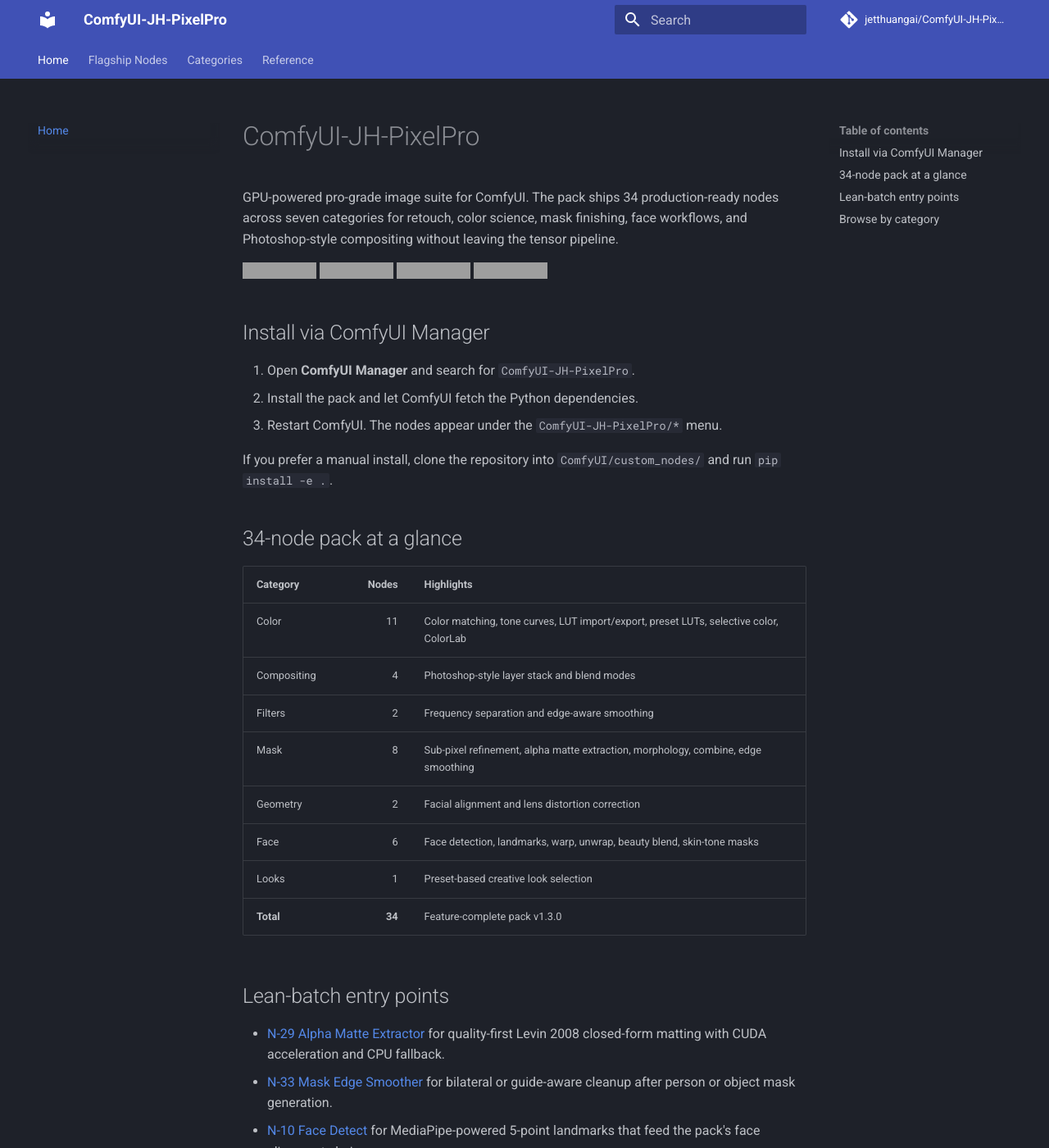
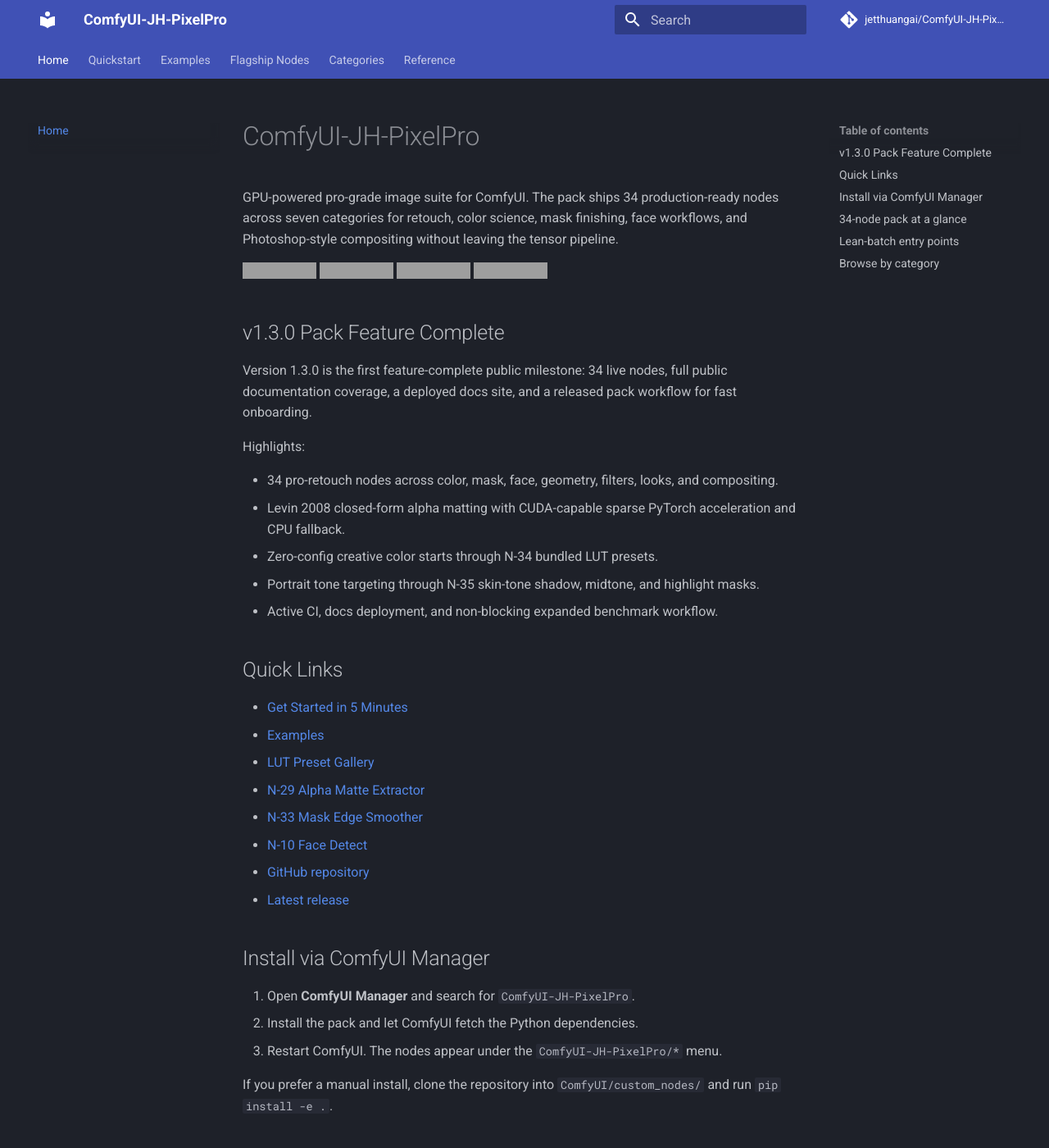
Before and after one commit to jetthuangai/ComfyUI-JH-PixelPro, an MkDocs documentation site: the page built from docs/index.md, in a window 1280 px wide and 1400 px high. Shown: the whole window at 82% size. Built offline with MkDocs 1.6.1 and Material for MkDocs 9.7.7, drawn with Linux system fonts in a browser that asks for light colours; comment, search, counter and statistics services are not loaded; grey boxes are pictures that could not be loaded.

Commit message:
docs(batch-17): post-v1.3.0 polish — LUT preset gallery + quickstart + homepage hero + examples
Generate 6 LUT preset before/after visual gallery using
workflows/sample_portrait.jpg + N-34 LUT Preset node applied
programmatically; save PNG assets under
docs/assets/examples/lut-preset/ (grid composite OR per-preset pairs).

Add docs/quickstart.md 5-step Get Started guide covering Manager
install + workflow drag-drop + first run. Enhance docs/index.md
homepage with v1.3.0 milestone banner, feature highlights, and quick
links section.

Create docs/examples/ folder with landing page + LUT preset gallery
embed page. Optional secondary example pages as Codex Rule 6 scope
extension.

Update mkdocs.yml nav to include new quickstart + examples sections.
CHANGELOG [Unreleased] ### Added bullet notes polish batch.

Pure docs + asset generation scope; no code/test/workflow-JSON/core/
nodes/pyproject changes. 1-commit fast-forward on parent b317946
(v1.3.0 peel).

```diff
--- a/docs/index.md
+++ b/docs/index.md
@@ -6,6 +6,29 @@
 [![Docs](https://img.shields.io/badge/docs-github_pages-0A84FF?logo=materialformkdocs&logoColor=white)](https://jetthuangai.github.io/ComfyUI-JH-PixelPro/)
 [![Python](https://img.shields.io/badge/python-3.10%2B-3776AB?logo=python&logoColor=white)](https://www.python.org/)
 [![License](https://img.shields.io/badge/license-Apache%202.0-555555)](https://github.com/jetthuangai/ComfyUI-JH-PixelPro/blob/main/LICENSE)
+
+## v1.3.0 Pack Feature Complete
+
+Version 1.3.0 is the first feature-complete public milestone: 34 live nodes, full public documentation coverage, a deployed docs site, and a released pack workflow for fast onboarding.
+
+Highlights:
+
+- 34 pro-retouch nodes across color, mask, face, geometry, filters, looks, and compositing.
+- Levin 2008 closed-form alpha matting with CUDA-capable sparse PyTorch acceleration and CPU fallback.
+- Zero-config creative color starts through N-34 bundled LUT presets.
+- Portrait tone targeting through N-35 skin-tone shadow, midtone, and highlight masks.
+- Active CI, docs deployment, and non-blocking expanded benchmark workflow.
+
+## Quick Links
+
+- [Get Started in 5 Minutes](quickstart.md)
+- [Examples](examples/index.md)
+- [LUT Preset Gallery](examples/lut-preset-gallery.md)
+- [N-29 Alpha Matte Extractor](nodes/n29-alpha-matte-extractor.md)
+- [N-33 Mask Edge Smoother](nodes/n33-mask-edge-smoother.md)
+- [N-10 Face Detect](nodes/n10-face-detect.md)
+- [GitHub repository](https://github.com/jetthuangai/ComfyUI-JH-PixelPro)
+- [Latest release](https://github.com/jetthuangai/ComfyUI-JH-PixelPro/releases/latest)
 
 ## Install via ComfyUI Manager
 
--- a/mkdocs.yml
+++ b/mkdocs.yml
@@ -24,6 +24,11 @@
 
 nav:
   - Home: index.md
+  - Quickstart: quickstart.md
+  - Examples:
+      - Overview: examples/index.md
+      - LUT Preset Gallery: examples/lut-preset-gallery.md
+      - Skin Tone Retouch Chain: examples/skin-tone-retouch.md
   - Flagship Nodes:
       - N-29 Alpha Matte Extractor: nodes/n29-alpha-matte-extractor.md
       - N-33 Mask Edge Smoother: nodes/n33-mask-edge-smoother.md
```
Also changed, not shown: CHANGELOG.md (+1 -1 lines), docs/examples/index.md (added, +22 -0 lines), docs/examples/lut-preset-gallery.md (added, +22 -0 lines), docs/examples/skin-tone-retouch.md (added, +31 -0 lines), docs/quickstart.md (added, +56 -0 lines), docs/assets/examples/lut-preset/cinematic-teal-orange-before-after.png (added), docs/assets/examples/lut-preset/cool-portrait-before-after.png (added), docs/assets/examples/lut-preset/high-contrast-before-after.png (added), docs/assets/examples/lut-preset/lut-preset-gallery-grid.png (added), docs/assets/examples/lut-preset/neutral-identity-before-after.png (added), docs/assets/examples/lut-preset/soft-pastel-before-after.png (added), docs/assets/examples/lut-preset/warm-portrait-before-after.png (added).
